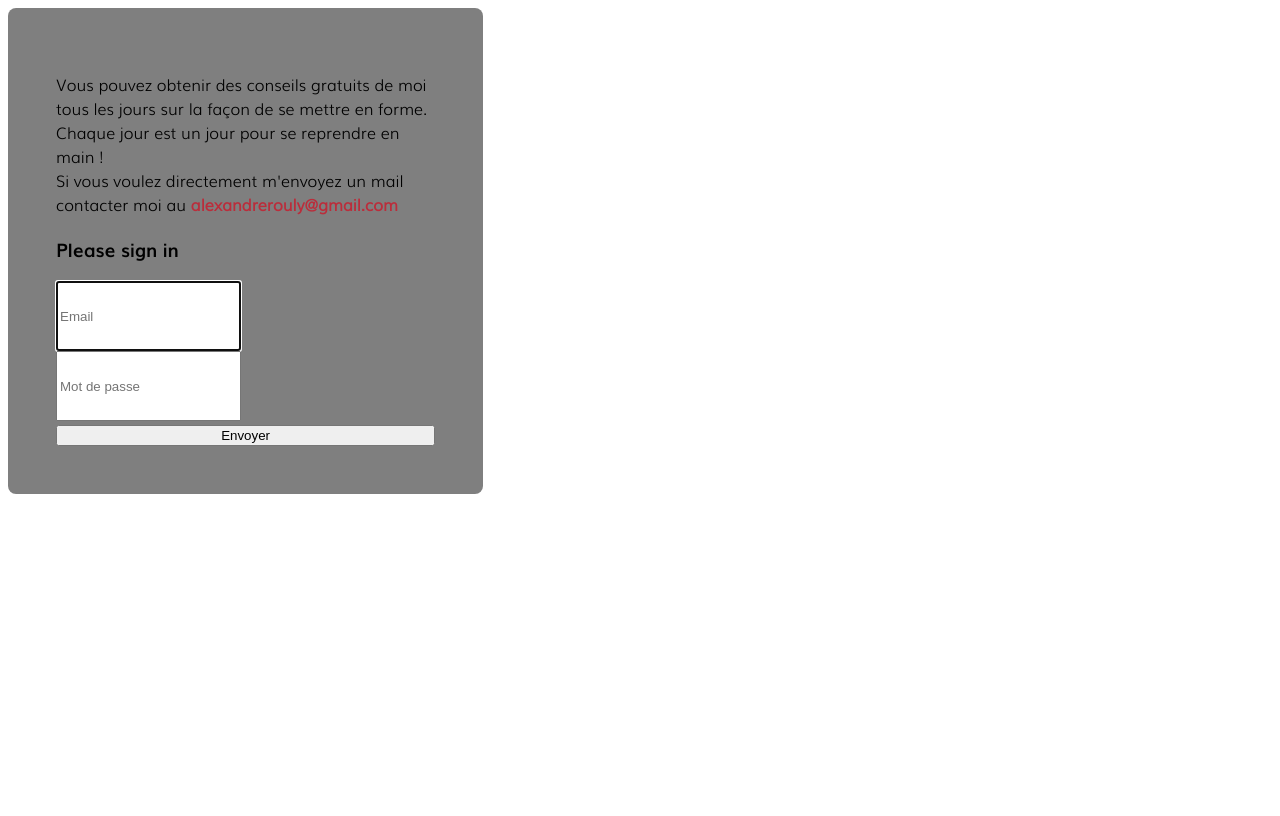
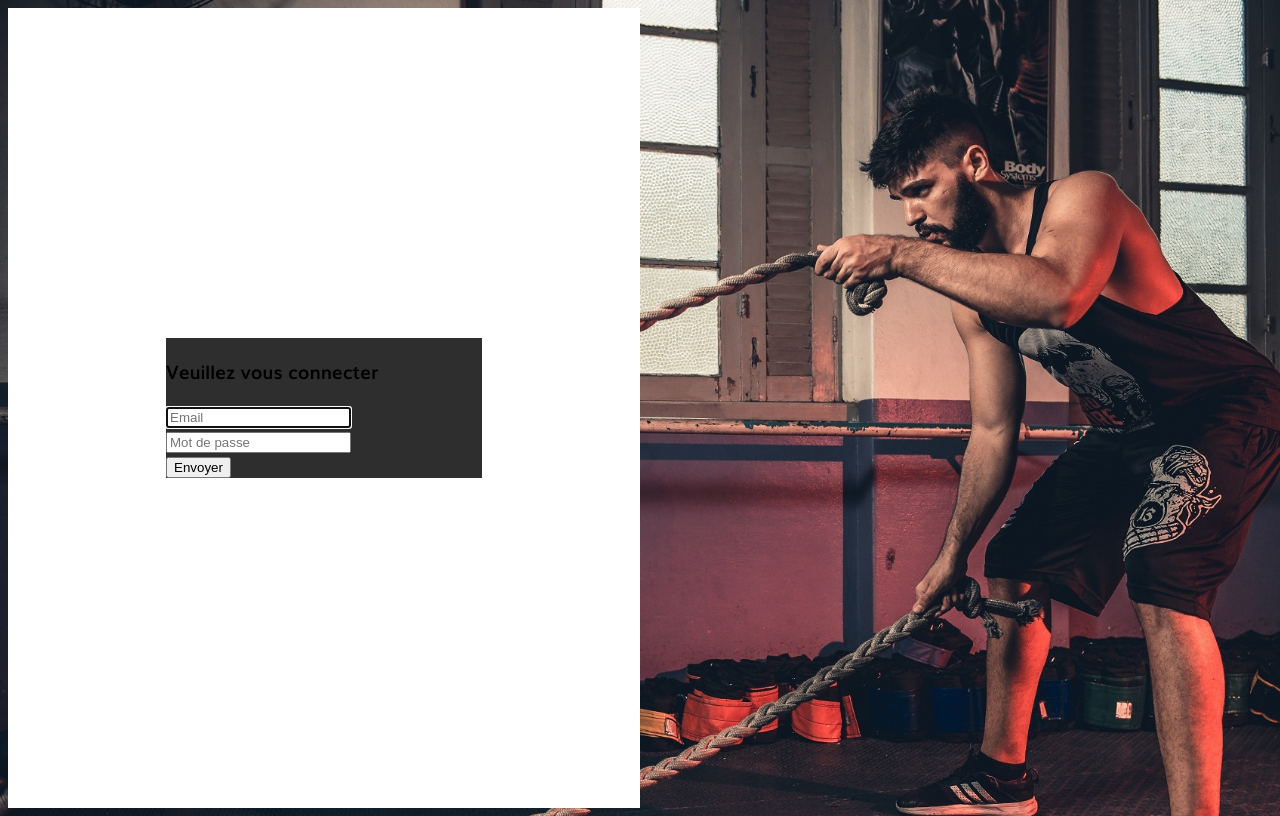
Before and after one commit to Adrien-Gardien/ARCoaching, a Symfony app: template templates/security/login.html.twig in a window 1280 px wide. Before the commit the page ends 494 px from the top, so only its background shows below. Run offline with Twig, Linux system fonts and the light colour scheme; the template is opened without the code that fills it, so the values that code supplies are empty; some libraries are stand-ins or nearby versions.

Commit message:
contact v1

```diff
--- a/public/style.css
+++ b/public/style.css
@@ -433,7 +433,21 @@ footer {
 
 /* MEDIA QUERIES */
 
+@media screen and (max-width: 990px) {
 
+#navHeader {
+    justify-content: space-between;
+}
+
+}
+
+@media screen and (max-width: 1300px) {
+
+#userMail {
+    display: none;
+}
+
+}
 
 @media screen and (max-width: 900px) {
 
@@ -503,8 +517,3 @@ footer {
 }
 
 }
-
-
-#test {
-    width: 30%;
-}
--- /dev/null
+++ b/public/styleLogin.css
@@ -0,0 +1,69 @@
+/* FONT START */
+
+@font-face {
+    font-family: 'Muli Bold'; /* Title */
+    src: url('./font/Muli-Bold.ttf');
+  }
+@font-face {
+    font-family: 'Muli light'; /* Paragraphe */
+    src: url('./font/Muli-Light.ttf');
+  }
+
+.light {
+    font-family: 'Muli light';
+}
+
+.bold {
+    font-family: 'Muli Bold';
+}
+
+/* FONT END */
+
+
+
+
+/* -------------------------------------------------------------------------------------------------------------------- */
+/* -------------------------------------------------------------------------------------------------------------------- */
+/* -------------------------------------------------------------------------------------------------------------------- */
+
+
+
+body {
+    background-image: url('./img/loginPage.jpg');
+    background-size: cover;
+    height: 100vh
+}
+
+#login_page {
+    height: 100%;
+    width: 100%;
+}
+
+#section_login {
+    display: flex;
+    justify-content: center;
+    align-items: center;
+    background-color: #ffffffff;
+    width: 50%;
+    height: 100%;
+}
+
+#login_form {
+    background-color: #222222f1;
+    width: 50%;
+
+}
+
+#message_deconnexion {
+    text-decoration: none;
+}
+
+
+@media screen and (max-width: 900px) {
+    #section_login {
+        width: 100%;
+    }
+    #login_form {
+        width: 80%;
+    }
+}
--- a/src/Controller/RegistrationController.php
+++ b/src/Controller/RegistrationController.php
@@ -51,7 +51,7 @@ class RegistrationController extends AbstractController
             // generate a signed url and email it to the user
             $this->emailVerifier->sendEmailConfirmation('app_verify_email', $user,
                 (new TemplatedEmail())
-                    ->from(new Address('gardienadrien@gmail.com', 'ARCoaching'))
+                    ->from(new Address('gardienadrien@gmail.com', 'ARCoaching')) /* Ne marche pas */
                     ->to($user->getEmail())
                     ->subject('Please Confirm your Email')
                     ->htmlTemplate('registration/confirmation_email.html.twig')
--- a/src/Security/AppAuthenticator.php
+++ b/src/Security/AppAuthenticator.php
@@ -58,4 +58,5 @@ class AppAuthenticator extends AbstractLoginFormAuthenticator
     {
         return $this->urlGenerator->generate(self::LOGIN_ROUTE);
     }
+
 }
--- a/templates/base.html.twig
+++ b/templates/base.html.twig
@@ -5,26 +5,16 @@
 		<meta http-equiv="X-UA-Compatible" content="IE=edge">
 		<meta name="viewport" content="width=device-width, initial-scale=1.0">
 		<title>{% block title %} ARCoaching {% endblock %}</title>
-		<link rel="stylesheet" href="{{ asset('style.css') }}">
+		{% block css %}<link rel="stylesheet" href="{{ asset('style.css') }}">{% endblock %}
 		{% block stylesheets %}{{ encore_entry_link_tags('app') }}{% endblock %}
 		{% block javascripts %}{{ encore_entry_script_tags('app') }}{% endblock %}
 	</head>
 
 
-	<body>
-
-
 
 	{% block header %}{% endblock %}
-
-
 	{% block body %}{% endblock %}
-
-
 	{% block footer %}{% endblock %}
 
 
-
-	</body>
-
 </html>
--- a/templates/registration/register.html.twig
+++ b/templates/registration/register.html.twig
@@ -1,4 +1,5 @@
 {% extends 'base.html.twig' %}
+{% block css %}<link rel="stylesheet" href="{{ asset('styleRegister.css') }}">{% endblock %}
 
 {% block title %}Register{% endblock %}
 
--- a/templates/security/login.html.twig
+++ b/templates/security/login.html.twig
@@ -1,21 +1,18 @@
 {% extends 'base.html.twig' %}
+{% block css %}<link rel="stylesheet" href="{{ asset('styleLogin.css') }}">{% endblock %}
 
 {% block body %}
 <article id="login_page">
-<section>
-<form method="post" class="bold my-5" id="test">
- <p class="light">Vous pouvez obtenir des conseils gratuits de moi tous les jours sur la façon de se
-                    mettre en forme. <br> Chaque jour est un jour pour se reprendre en main ! <br>
-                    Si vous voulez directement m'envoyez un mail contacter moi au <span style="color: #BB2D3B;">
-                        <strong> alexandrerouly@gmail.com </strong></span></p>
-<h1 class="h3 mb-3 font-weight-normal">Please sign in</h1>
+<section id="section_login">
+<form method="post" class="m-5 p-5 light" id="login_form">
+<h1 class="h3 mb-3 font-weight-normal text-light bold">Veuillez vous connecter</h1>
     {% if error %}
         <div class="alert alert-danger">{{ error.messageKey|trans(error.messageData, 'security') }}</div>
     {% endif %}
 
     {% if app.user %}
-        <div class="mb-3">
-            You are logged in as {{ app.user.userIdentifier }}, <a href="{{ path('app_logout') }}">Logout</a>
+        <div class="mb-3 text-light">
+            Vous êtes déjà connéctés en tant que {{ app.user.userIdentifier }}, <a id="message_deconnexion" class="text-danger" href="{{ path('app_logout') }}">déconnexion</a>
         </div>
     {% endif %}
 
```
Also changed, not shown: src/Controller/HomeController.php (+32 -5 lines), src/Form/ContactType.php (added, +39 -0 lines), templates/base/nav.html.twig (+5 -5 lines), templates/emails_template/contact.html.twig (added, +18 -0 lines), templates/home/welcome.html.twig (+11 -10 lines), public/styleRegister.css (added), 2 other files.
